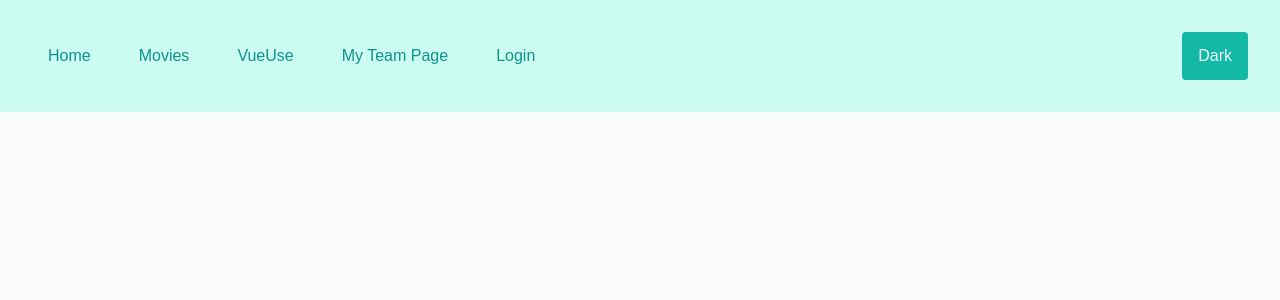
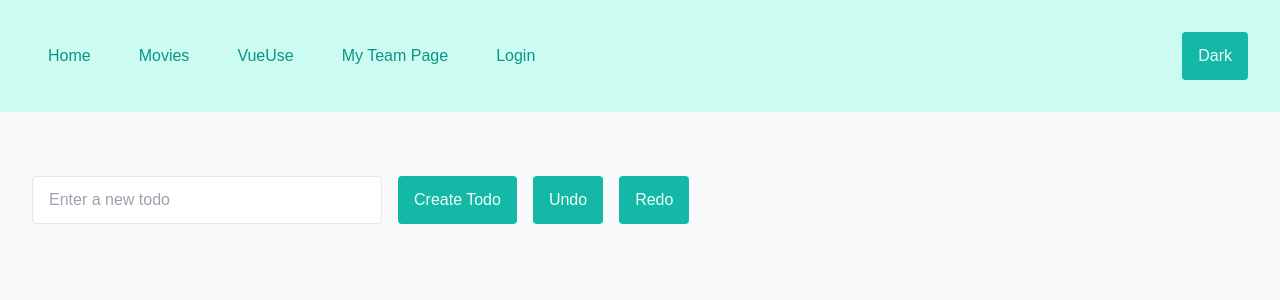
Before and after one commit to petrfaitl/nuxt-3-fundamentals-course, a Nuxt app: page /vueuse/todo in a window 1280 px wide. Shown: the top 300 px of the page. Built offline with nearby package versions, Linux system fonts and the light colour scheme.

Commit message:
Adds todo history mode

```diff
--- /dev/null
+++ b/pages/vueuse/todo.vue
@@ -0,0 +1,39 @@
+<script lang="ts" setup>
+
+import {useRefHistory, useTitle} from "@vueuse/core";
+
+const title = useTitle();
+title.value = "Todo";
+
+
+const todos = ref<string[]>([]);
+const item = ref<string>("");
+const {history, undo, redo} = useRefHistory(todos, {deep: true, capacity: 15});
+
+const addToDo = _ => {
+  if (item.value) {
+    todos.value.unshift(item.value);
+    item.value = "";
+  }
+}
+
+</script>
+//TODO
+<template>
+  <div>
+    <div class="flex gap-4 mb-8">
+      <input v-model="item" type="text" class="w-[350px] px-4 py-2.5 border rounded" placeholder="Enter a new todo"/>
+      <button @click="addToDo" class="btn-submit">Create Todo</button>
+      <button @click="undo" class="btn-submit">Undo</button>
+      <button @click="redo" class="btn-submit">Redo</button>
+    </div>
+    <div v-show="todos.length>0" class="m-4">
+      <h2 class="font-bold capitalize">To Dos:</h2>
+      <ul role="list" class="marker:text-teal-500 list-disc pl-5 space-y-3 list-outside">
+        <li v-for="item in todos" :key="item">{{ item }}</li>
+      </ul>
+    </div>
+  </div>
+</template>
+
+<style scoped></style>
```
